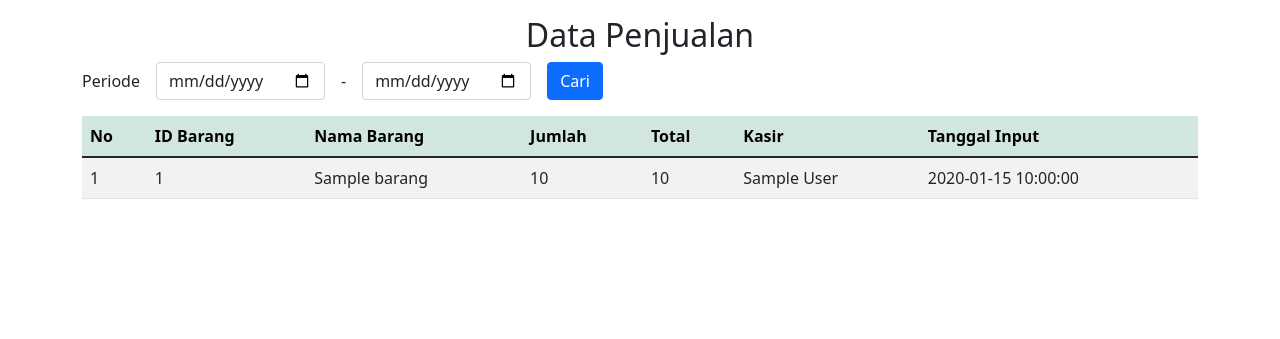
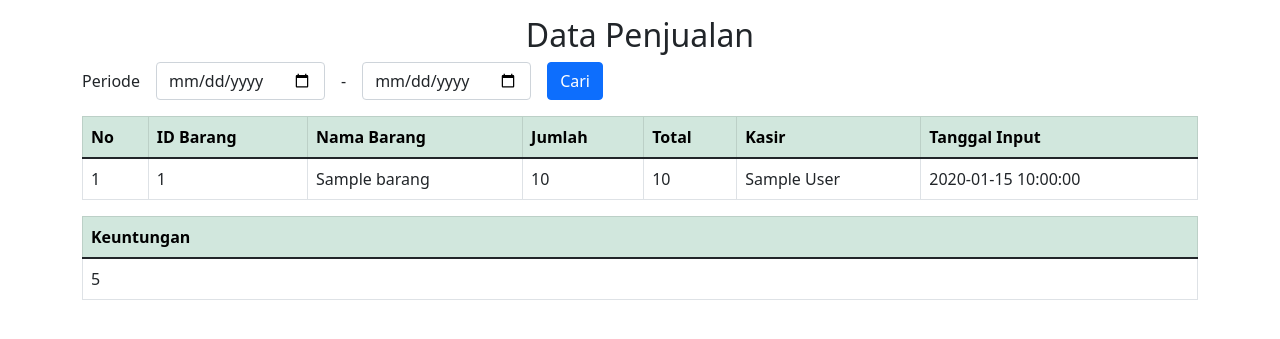
Before and after one commit to Dennis9980/Assesment-3-PBW, a PHP site: page /Laporan.php in a window 1280 px wide. Shown: the part 56-395 px from the top of the page. Run offline with PHP 8.4, Linux system fonts and the light colour scheme; tables that the repository leaves empty or names only in its code hold one stand-in row (values such as "Sample post").

Commit message:
update (keuntungan)

```diff
--- a/Kasir Pintar/Laporan.php
+++ b/Kasir Pintar/Laporan.php
@@ -76,7 +76,7 @@
         </form>
         <!--tabel Nampilin-->
         <div class="mt-3">
-            <table class="table table-striped">
+            <table class="table table-bordered">
                 <thead class="table-success">
                     <tr>
                         <th>No</th>
@@ -89,19 +89,14 @@
                     </tr>
                 </thead>
                 <?php
-                    //jika tanggal dari dan tanggal ke ada maka
                     if(isset($_GET['dari']) && isset($_GET['ke'])){
-                        // tampilkan data yang sesuai dengan range tanggal yang dicari
                         $data = mysqli_query($conn, "SELECT barang.id_barang, barang.nama_barang, penjualan.jumlah_barang, penjualan.total, user.Nama, penjualan.tanggal_input FROM barang, penjualan, user
                         WHERE barang.id_barang = penjualan.id_barang AND penjualan.id_user = user.id AND penjualan.tanggal_input BETWEEN '".$_GET['dari']."' and '".$_GET['ke']."' GROUP BY barang.id_barang");
                     }else{
-                        //jika tidak ada tanggal dari dan tanggal ke maka tampilkan seluruh data
                         $data = mysqli_query($conn, "SELECT barang.id_barang, barang.nama_barang, penjualan.jumlah_barang, penjualan.total, user.Nama, penjualan.tanggal_input FROM barang, penjualan, user
                         WHERE barang.id_barang = penjualan.id_barang AND penjualan.id_user = user.id GROUP BY barang.id_barang");
                     }
-                    // $no digunakan sebagai penomoran
                     $no = 1;
-                    // while digunakan sebagai perulangan data
                     while($d = mysqli_fetch_array($data)){
                 ?>
                 <tr>
@@ -116,6 +111,28 @@
                 <?php } ?>
             </table>
         </div>
+        <div class="mt-3">
+            <table class="table table-bordered ">
+                <thead class="table-success">
+                    <tr>
+                        <th>Keuntungan</th>
+                    </tr>
+                </thead>
+                <?php
+                    if(isset($_GET['dari']) && isset($_GET['ke'])){
+                        $data = mysqli_query($conn, "SELECT SUM(ROUND(penjualan.total / 2)) FROM penjualan WHERE penjualan.tanggal_input BETWEEN '".$_GET['dari']."' and '".$_GET['ke']."'");
+                    }else{
+                        $data = mysqli_query($conn, "SELECT SUM(ROUND(penjualan.total / 2)) FROM penjualan WHERE penjualan.tanggal_input");
+                    }
+                    $no = 1;
+                    while($d = mysqli_fetch_array($data)){
+                ?>
+                <tr>
+                    <td><?php echo $d['SUM(ROUND(penjualan.total / 2))']?></td>
+                </tr>
+                <?php } ?>
+            </table>
+        </div>
     </div>
 
 </body>
```
